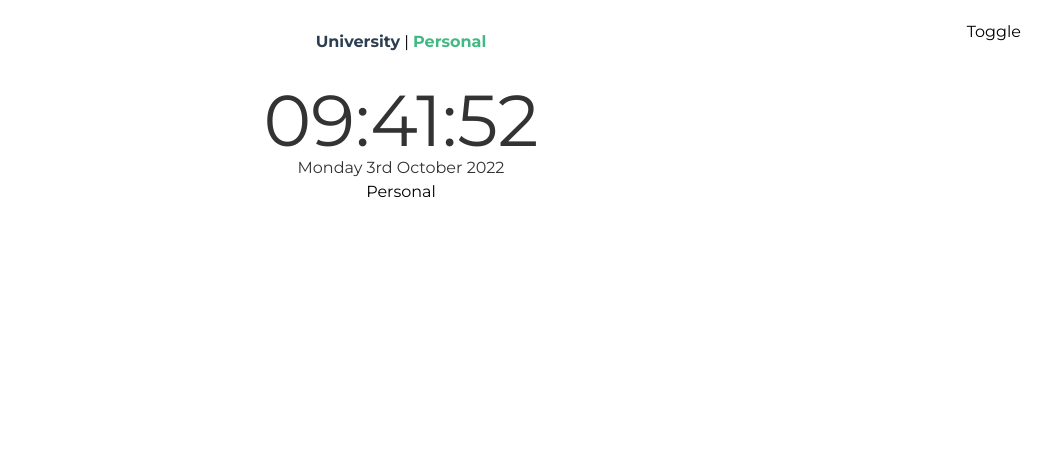
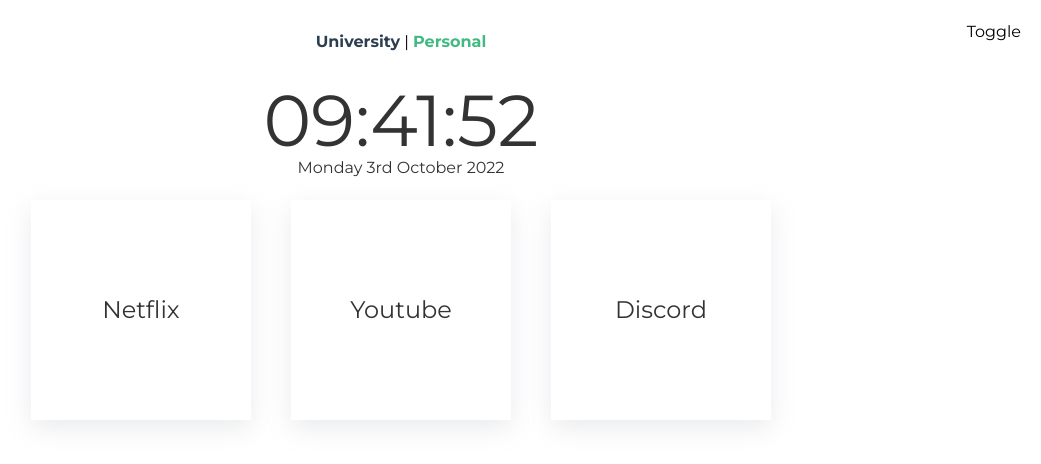
Before and after one commit to MeRichard123/mintabs, a Vue app: page /#/personal in a window 1280 px wide. Shown: the top 464 px of the page, without its empty margins (239-1280 px from the left). Built offline with nearby package versions, Linux system fonts and the light colour scheme.

Commit message:
Add Personal Links

```diff
--- a/src/views/PersonalView.vue
+++ b/src/views/PersonalView.vue
@@ -1,11 +1,37 @@
 <template>
-<h1>Personal</h1>
+    <section class="flexBasic flex-wrap">
+        <a v-for="link in links" :key="link.name" :href="link.link">
+            <div class="p-8 text-2xl m-5 card text-center themeText flexBasic">
+                <h3>{{link.name}}</h3>
+            </div>
+        </a>
+    </section>
 </template>
 
 <script>
 
 export default {
   name: 'PersonalView',
+  data() {
+    return {
+      links: [
+        { name: 'Netflix', link: 'https://www.netflix.com/browse' },
+        { name: 'Youtube', link: 'https://www.youtube.com/' },
+        { name: 'Discord', link: 'https://discord.com/' },
+      ],
+    };
+  },
 
 };
 </script>
+<style>
+    .card{
+        width: 220px;
+        height: 220px;
+        box-shadow: rgba(149, 157, 165, 0.2) 0px 8px 24px;
+    }
+    .card:hover{
+        box-shadow: rgba(100, 100, 111, 0.2) 0px 7px 29px 0px;
+    }
+
+</style>
--- a/src/views/UniversityView.vue
+++ b/src/views/UniversityView.vue
@@ -23,7 +23,7 @@
         { name: 'Calendar', link: 'https://calendar.google.com/calendar/' },
         { name: 'Societies', link: 'https://lincolnsu.com/activities/sports-and-societies' },
         { name: 'Notion', link: 'https://www.notion.so/' },
-        { name: 'OneDrive', link: 'https://onedrive.live.com/about/en-gb/signin/'}
+        { name: 'OneDrive', link: 'https://onedrive.live.com/about/en-gb/signin/' },
       ],
     };
   },
```
Also changed, not shown: 1 other file (tests, documents, lock files or other folders).
